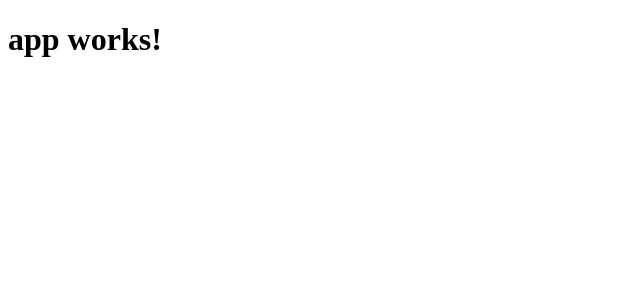
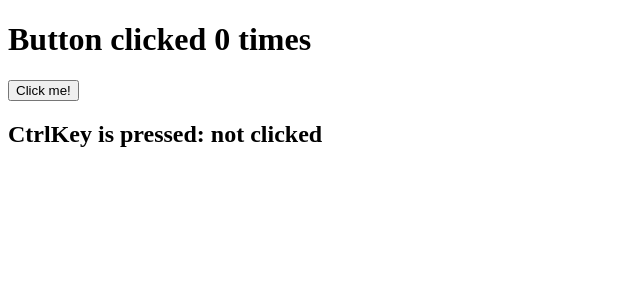
Before and after one commit to negriyd/first-ang2-project, an Angular app: page / in a window 1280 px wide. Shown: the top 300 px of the page, without its empty margins (0-640 px from the left). Built offline with nearby package versions, Linux system fonts and the light colour scheme.

Commit message:
Init commit

```diff
--- a/src/app/app.component.html
+++ b/src/app/app.component.html
@@ -1,3 +1,9 @@
 <h1>
-  {{title}}
+  {{getMessage()}}
 </h1>
+
+<button (click)="clicked($event)">Click me!</button>
+
+<h2>
+  CtrlKey is pressed: {{isCtrlPressed()}}
+</h2>
--- a/src/app/app.component.ts
+++ b/src/app/app.component.ts
@@ -6,5 +6,21 @@ import { Component } from '@angular/core';
   styleUrls: ['./app.component.css']
 })
 export class AppComponent {
-  title = 'app works!';
+
+  private clickCount = 0;
+  private clickEvent;
+
+  getMessage() {
+    return 'Button clicked ' + this.clickCount + ' times';
+  }
+
+  clicked(event) {
+    this.clickCount = this.clickCount + 1;
+    this.clickEvent = event;
+    console.log(event);
+  }
+
+  isCtrlPressed() {
+    return this.clickEvent != null ? this.clickEvent.ctrlKey : 'not clicked';
+  }
 }
```
Also changed, not shown: src/index.html (line endings or trailing spaces).
